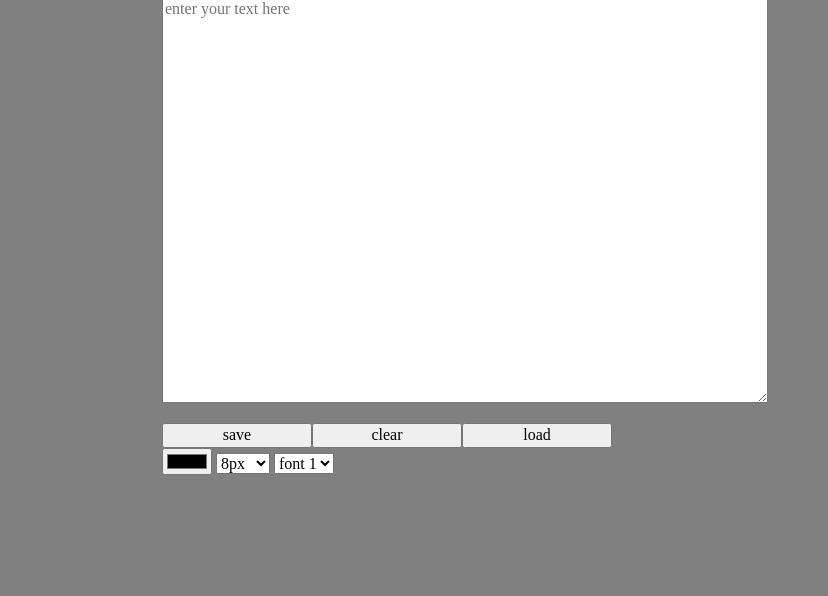
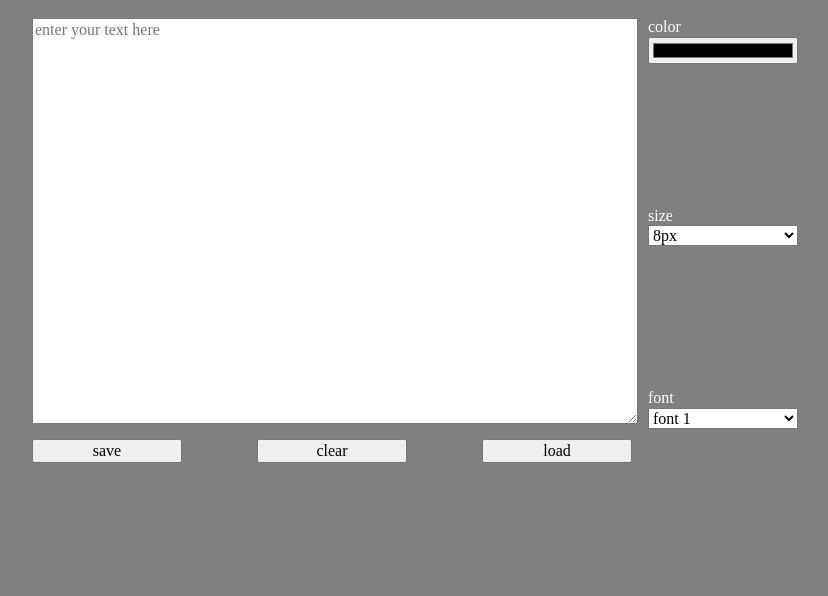
Before and after one commit to dorotapindur/notepad, a website built with webpack: page src/pages/index.html in a window 1280 px wide. Shown: the part 204-800 px from the top of the page, without its empty margins (175-1003 px from the left). Built offline with nearby package versions, Linux system fonts and the light colour scheme.

Commit message:
basic layout styles

```diff
--- a/src/pages/index.html
+++ b/src/pages/index.html
@@ -143,18 +143,21 @@
   <body>
     <main class="main">
       <h1 class="header">notepad</h1>
-      <p>
+      <div class="text">
         <textarea class="textarea text--js" type="text" placeholder="enter your text here" name="textarea"></textarea>
-      </p>
+      </div>
       <div class="buttons">
         <button class="buttons__button buttons__button--save save--js" aria-label="save">save</button>
         <button class="buttons__button buttons__button--clear clear--js" aria-label="clear">clear</button>
         <button class="buttons__button buttons__button--load load--js" aria-label="load">load</button>
       </div>
       <div class="choose">
-        <label for="color" class="choose__label"></label>
+        <div class="choose__item">
+          <label for="color" class="choose__label">color</label>
           <input class="choose__color color--js" type="color" name="color" id="color">
-        <label for="size" class="choose__label"></label>
+        </div>
+        <div class="choose__item">
+          <label for="size" class="choose__label">size</label>
           <select class="choose__size size--js" name="size" id="size">
             <option class="choose__option" value="8px">8px</option>
             <option class="choose__option" value="10px">10px</option>
@@ -163,13 +166,16 @@
             <option class="choose__option" value="16px">16px</option>
             <option class="choose__option" value="20px">20px</option>
           </select>
-        <label for="font" class="choose__label"></label>
+        </div>
+        <div class="choose__item">
+          <label for="font" class="choose__label">font</label>
           <select name="font" id="font" class="choose__font font--js">
             <option class="choose__option" value="font 1">font 1</option>
             <option class="choose__option" value="font 2">font 2</option>
             <option class="choose__option" value="font 3">font 3</option>
           </select>
         </div>
+      </div>
     </main>
   </body>
 </html>
--- a/src/scss/main.scss
+++ b/src/scss/main.scss
@@ -3,6 +3,7 @@
 @import "_variables";
 @import "modules/hello.scss";
 @import "./modules/buttons.scss";
+@import "./modules/choose.scss";
 
 body {
   background: gray;
@@ -13,7 +14,19 @@ body {
   min-height: 100vh;
 }
 
-
+.main {
+  display: grid;
+  grid-template-columns: 1fr 250px;
+  column-gap: 10px;
+  row-gap: 10px;
+}
+.header {
+  grid-column: 1 / 3;
+}
+.text {
+  grid-column: 1 / 2;
+  grid-row: 2;
+}
 .textarea {
   width: 600px;
   height: 400px;
--- a/src/scss/modules/buttons.scss
+++ b/src/scss/modules/buttons.scss
@@ -1,7 +1,9 @@
 .buttons {
     display: flex;
-    justify-items: space-between;
+    justify-content: space-between;
     width: 600px;
+    grid-column: 1 / 2;
+    grid-row: 3;
 }
 
 .buttons__button {
--- /dev/null
+++ b/src/scss/modules/choose.scss
@@ -0,0 +1,21 @@
+.choose {
+    grid-column: 2 / 3;
+    grid-row: 2;
+    display: flex;
+    justify-content: space-between;
+    flex-flow: column;
+    &__item {
+        display: flex;
+        flex-flow: column;
+
+    }
+    &__color {
+        width: 150px;
+    }
+    &__size {
+        width: 150px;
+    }
+    &__font {
+        width: 150px;
+    }
+}
```
Lines whose indentation alone changed are shown as unchanged.
